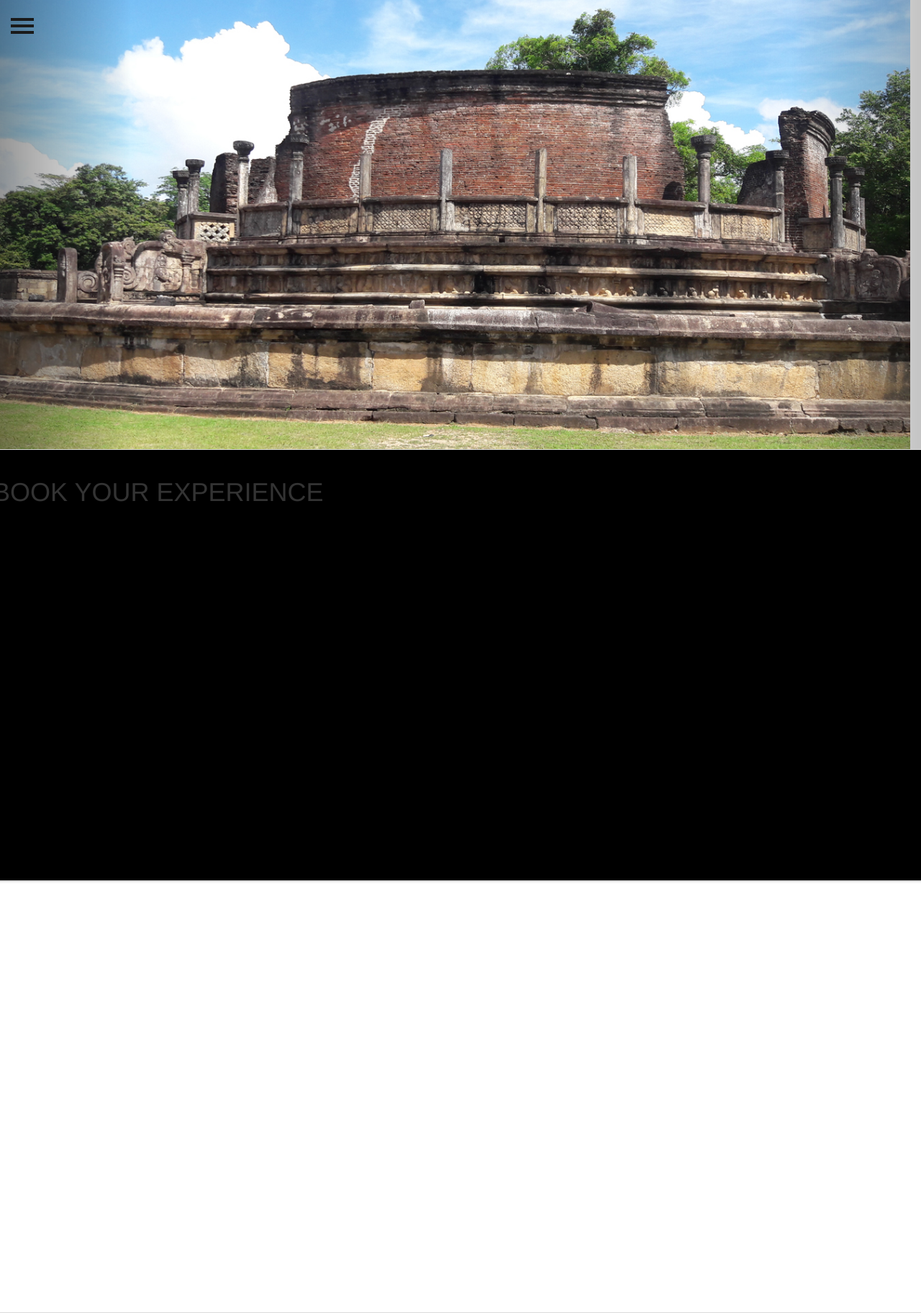
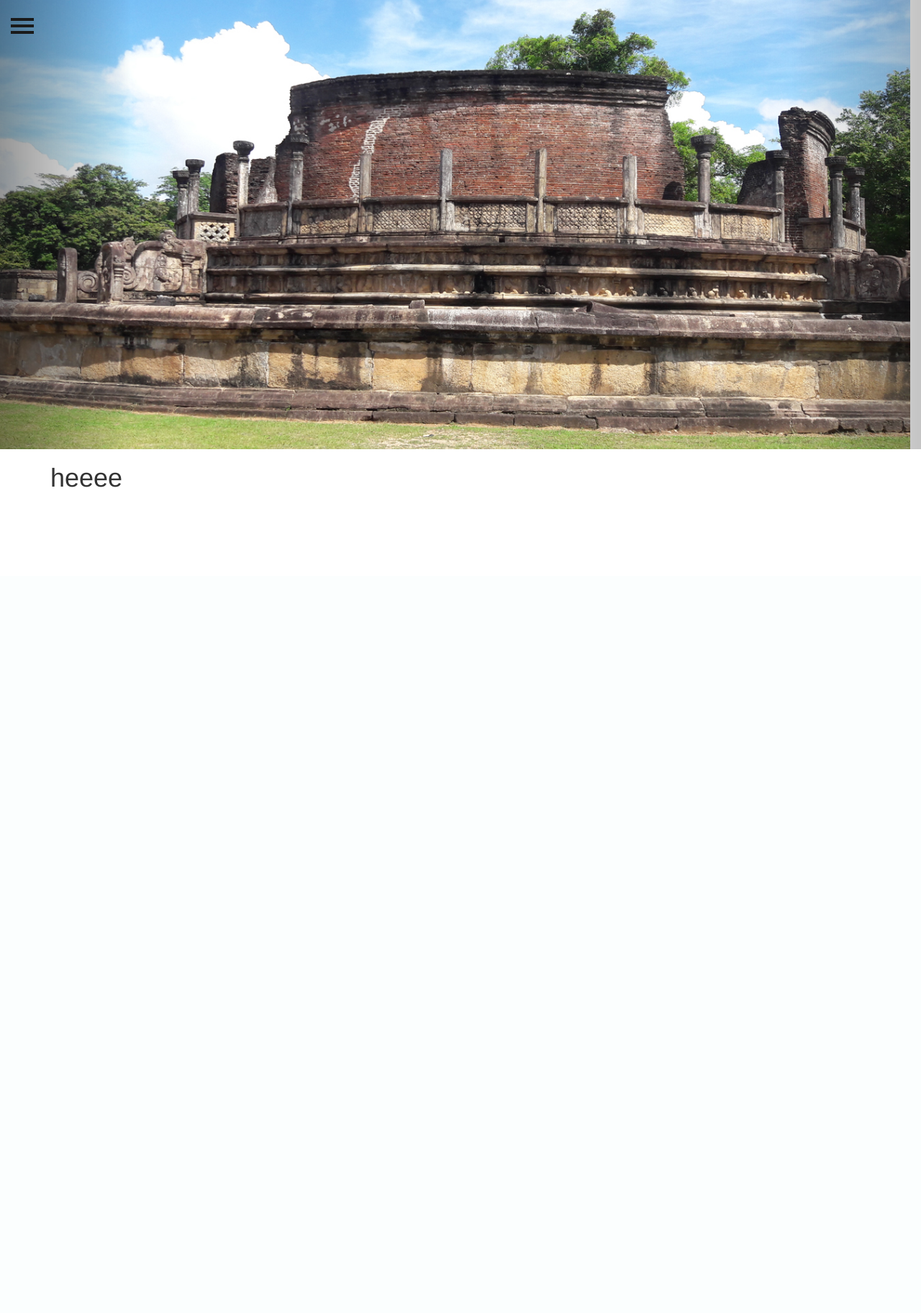
Before and after one commit to DevolopersAtOphelSolutions/TravelIslandTours, a PHP site: page / in a window 1280 px wide. Shown: the whole page at 72% size. After the commit the page ends 677 px from the top, so only its background shows below. Run offline with PHP 8.4, Linux system fonts and the light colour scheme; some libraries are stand-ins or nearby versions.

Commit message:
index edit

```diff
--- a/index.php
+++ b/index.php
@@ -4,7 +4,6 @@
  ?>
  <div id="wrapper">
        <div class="overlay"></div>
-
        <!-- Sidebar -->
        <nav class="navbar navbar-inverse navbar-fixed-top" id="sidebar-wrapper" role="navigation">
            <ul class="nav sidebar-nav">
@@ -47,9 +46,6 @@
                </li>
            </ul>
        </nav>
-       <!-- /#sidebar-wrapper -->
-
-       <!-- Page Content -->
 
            <div class="">
              <button type="button" class="hamburger is-closed" data-toggle="offcanvas">
@@ -60,13 +56,6 @@
                <div class="row">
                    <div class="" id="main_banner">
                      <div id="carousel-slider" class="carousel slide" data-ride="carousel">
-     <!-- Indicators
-     <ol class="carousel-indicators visible-xs">
-       <li data-target="#carousel-slider" data-slide-to="0" class="active"></li>
-       <li data-target="#carousel-slider" data-slide-to="1"></li>
-       <li data-target="#carousel-slider" data-slide-to="2"></li>
-     </ol>
-     -->
 
 								     <div class="carousel-inner">
 								       <div class="item active">
@@ -75,7 +64,6 @@
 									         		<div class="wow fadeInUp" data-wow-offset="0" data-wow-delay="0.3s">
 									           <div class="col-md-4">
 									           </div>
-
 									         </div>
 									          </div>
 								         </div>
@@ -86,11 +74,10 @@
 									         <div class="wow fadeInUp" data-wow-offset="0" data-wow-delay="0.3s">
 									           <div class="col-md-4">
 									           </div>
-
+									         </div>
 									          </div>
 								         </div>
 
-         </div>
 								         <div class="item">
 									         <img src="images/our_img_3.jpg" class="home_banner_img" alt="">
 									         <div class="carousel-caption">
@@ -108,7 +95,6 @@
 												         <div class="wow fadeInUp" data-wow-offset="0" data-wow-delay="0.3s">
 												           <div class="col-md-4">
 												           </div>
-
 												         </div>
 									             </div>
 								         </div>
@@ -119,46 +105,30 @@
 										         <div class="wow fadeInUp" data-wow-offset="0" data-wow-delay="0.3s">
 										           <div class="col-md-4">
 										           </div>
-
 										         </div>
 									          </div>
 								         </div>
 
-         <div class="item">
-         <img src="images/our_img_6.jpg" class="home_banner_img" alt="">
-         <div class="carousel-caption">
-         <div class="wow fadeInUp" data-wow-offset="0" data-wow-delay="0.3s">
-           <div class="col-md-4">
-           </div>
-
-         </div>
-             </div>
-         </div>
 
 								     </div>
 
-     <a class="left carousel-control hidden-xs" href="#carousel-slider" data-slide="prev">
+								     <a class="left carousel-control hidden-xs" href="#carousel-slider" data-slide="prev"></a>
 
-     </a>
-
-     <a class=" right carousel-control hidden-xs"href="#carousel-slider" data-slide="next">
-
-     </a>
+								     <a class=" right carousel-control hidden-xs"href="#carousel-slider" data-slide="next"></a>
 								   </div> <!--/#carousel-slider-->
 
        	 					</div>
 
 
-			 <div class="well" style="background:black; height:600px; margin:0px; align: center;">
-				 <div class="row">
-					 <h1 >BOOK YOUR EXPERIENCE</h1>
+<!-- Clients ================================================== -->
+<section id="clients"   style="background-color:white;">
+	<div class="wrapper">
+		<div class="container">
+				<h1>heeee</h1>
 		</div>
 
 	</div>
-
-			 <div class="well" style="background:white; height:600px; margin:0px;">
-
-			 </div>
+</section>
 
 
     					</div>
```
Lines whose indentation alone changed are shown as unchanged.
